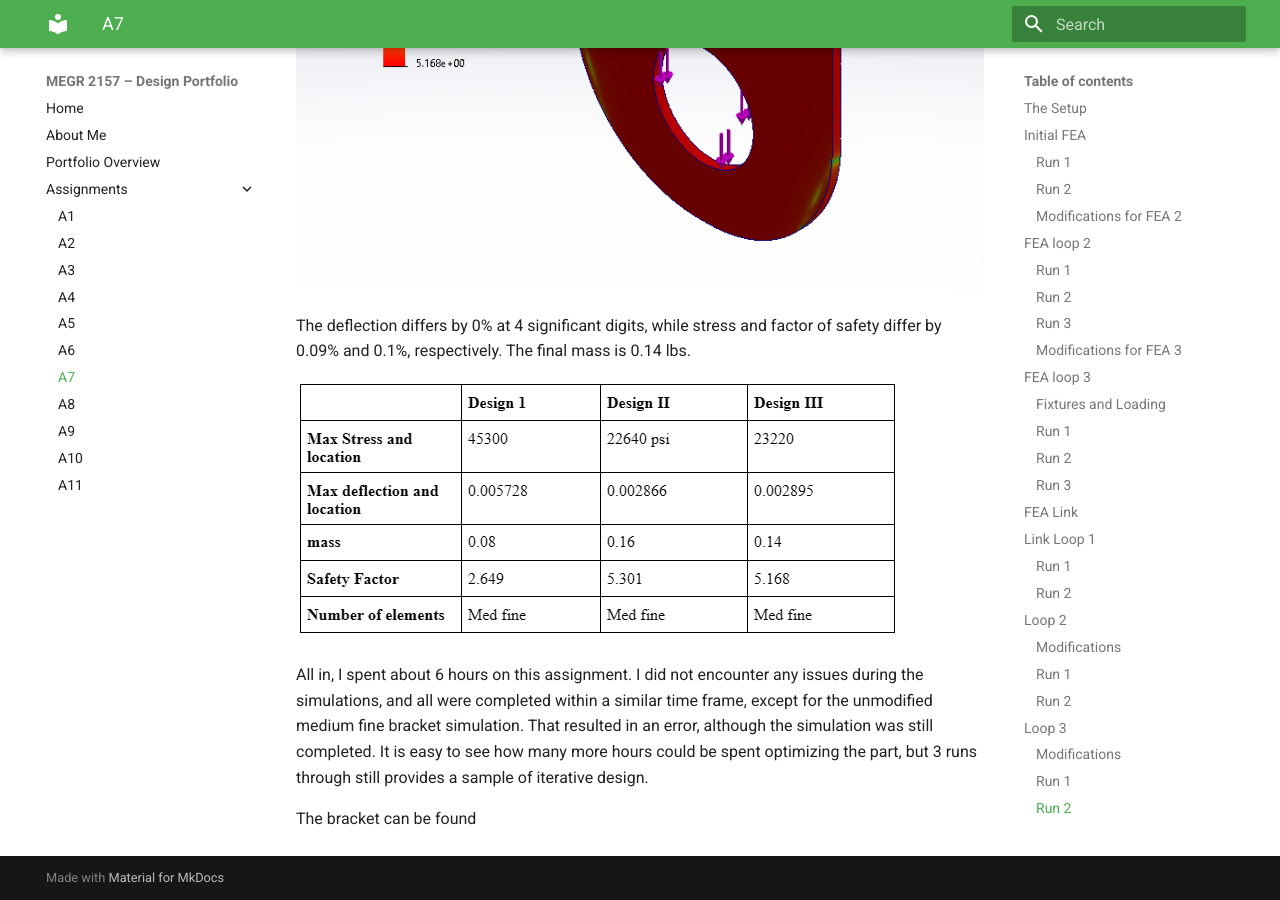
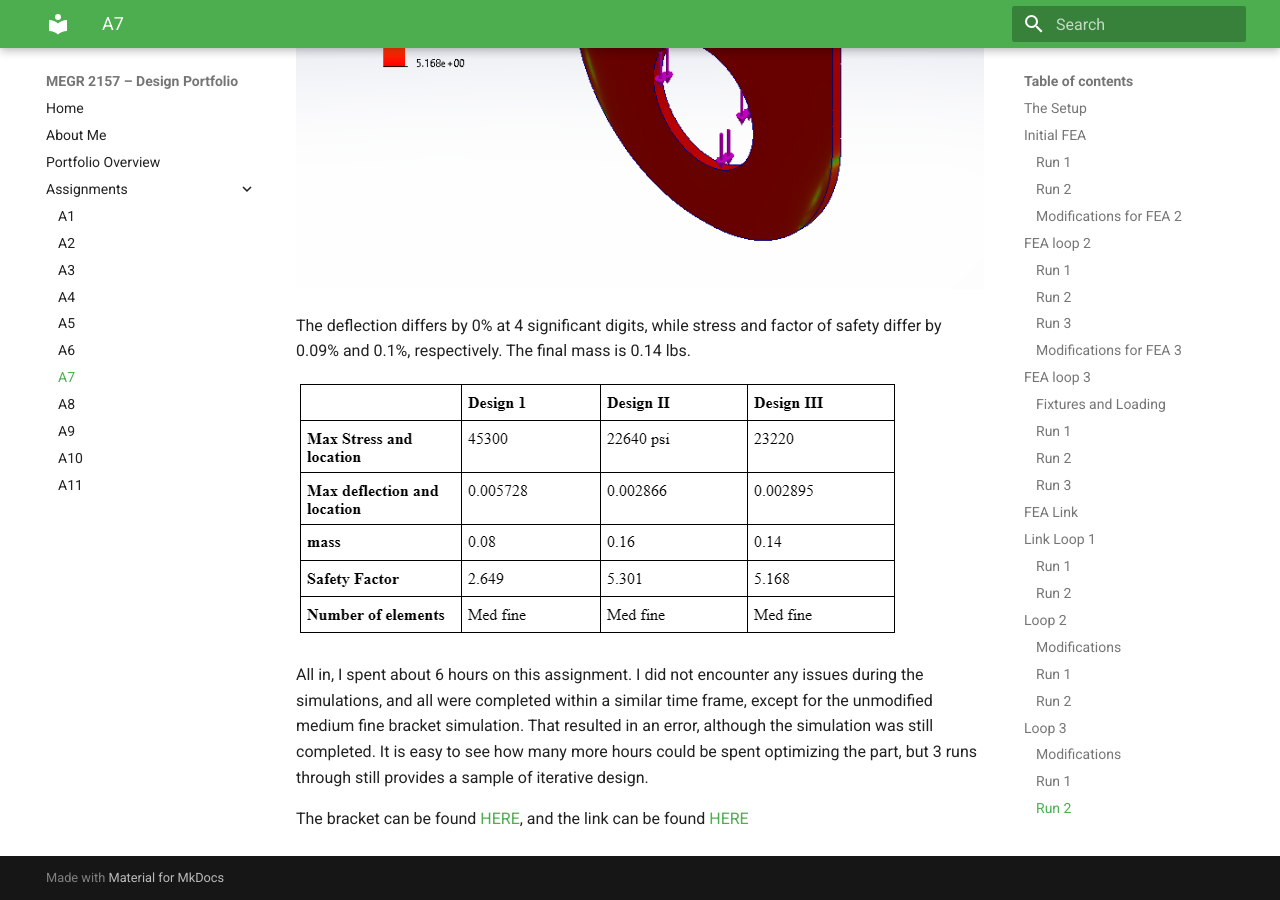
Before and after one commit to CadlesCelica/megr2157-portfolio, an MkDocs documentation site: the page built from docs/assignments/A07/index.md, in a window 1280 px wide and 900 px high, scrolled down 53715 px. Built offline with MkDocs 1.6.1 and Material for MkDocs 9.7.7, drawn with Linux system fonts in a browser that asks for light colours.

```diff
--- a/docs/assignments/A07/index.md
+++ b/docs/assignments/A07/index.md
@@ -296,4 +296,4 @@ The final mass is 0.14 lbs.
 All in, I spent about 6 hours on this assignment.
 I did not encounter any issues during the simulations, and all were completed within a similar time frame, except for the unmodified medium fine bracket simulation. That resulted in an error, although the simulation was still completed. It is easy to see how many more hours could be spent optimizing the part, but 3 runs through still provides a sample of iterative design.
 
-The bracket can be found
+The bracket can be found [HERE](https://github.com/CadlesCelica/megr2157-portfolio/blob/e48e8de26b2a652515b2901e7ccc2b3627953ef4/docs/assignments/A07/bracket%20A6%20slwdks%2025.SLDPRT), and the link can be found [HERE](https://github.com/CadlesCelica/megr2157-portfolio/blob/e48e8de26b2a652515b2901e7ccc2b3627953ef4/docs/assignments/A07/link%20a6%20sldwks%2025.SLDPRT)
```
